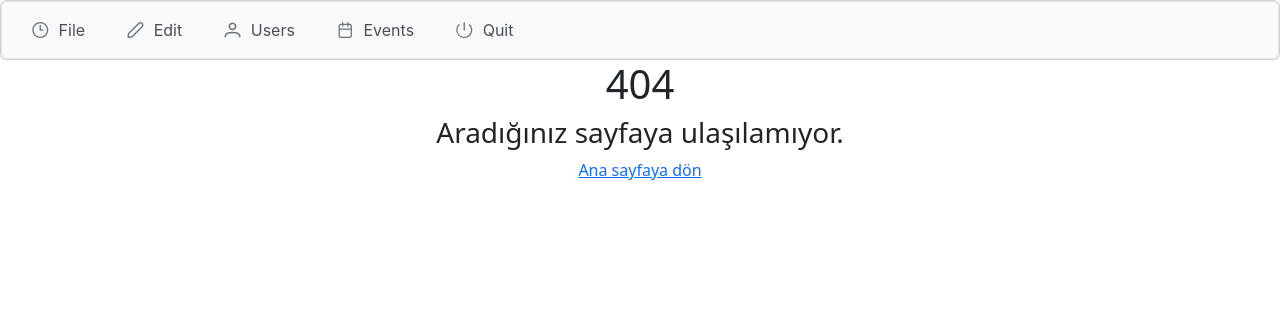
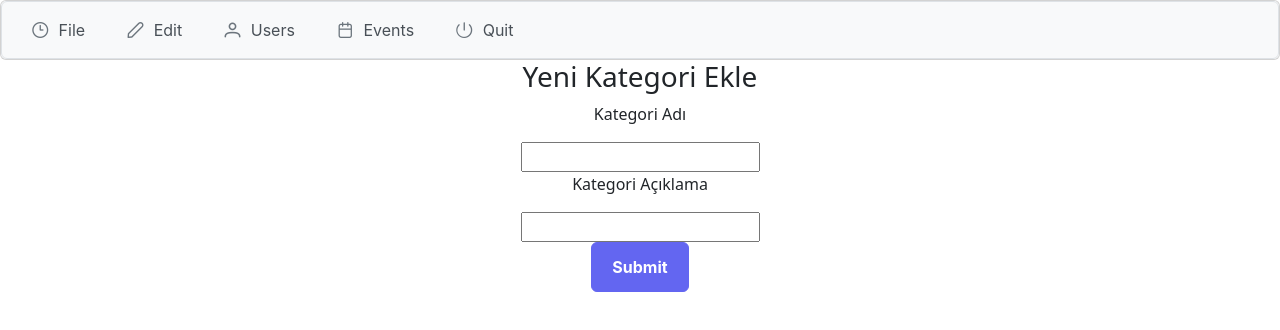
Before and after one commit to halit-kalayci-instruction/esba--react, a React (Create React App) app: page /add-category in a window 1280 px wide. Before the commit this address had no page. Shown: the top 330 px of the page. Built offline with nearby package versions, Linux system fonts and the light colour scheme.

Commit message:
formik and yup implementation

```diff
--- a/package.json
+++ b/package.json
@@ -9,13 +9,16 @@
 		"axios": "^1.3.0",
 		"bootstrap": "^5.2.3",
 		"concurrently": "^7.6.0",
+		"formik": "^2.2.9",
 		"primeicons": "^6.0.1",
 		"primereact": "^9.0.0-beta.1",
 		"react": "^18.2.0",
 		"react-dom": "^18.2.0",
 		"react-router-dom": "^6.8.0",
 		"react-scripts": "5.0.1",
-		"web-vitals": "^2.1.4"
+		"toastr": "^2.1.4",
+		"web-vitals": "^2.1.4",
+		"yup": "^0.32.11"
 	},
 	"scripts": {
 		"start": "react-scripts start",
--- a/src/App.js
+++ b/src/App.js
@@ -3,6 +3,7 @@ import "primereact/resources/themes/lara-light-indigo/theme.css";
 import "primereact/resources/primereact.min.css";
 import "primeicons/primeicons.css";
 import "bootstrap/dist/css/bootstrap.min.css"
+import "toastr/build/toastr.min.css"
 import { useEffect, useState } from 'react';
 import Navbar from './components/navbar/Navbar';
 import ProductCard from './components/product-card/ProductCard';
@@ -13,6 +14,7 @@ import Homepage from './pages/homepage/Homepage'
 import ProductList from './pages/product-list/ProductList'
 import NotFound from './pages/not-found/NotFound';
 import ProductDetail from './pages/product-detail/ProductDetail';
+import AddCategory from './pages/add-category/AddCategory';
 function App() {
 
   function ScrollToTop() {
@@ -33,6 +35,7 @@ function App() {
           <Route path='/' element={<Homepage />} />
           <Route path='/products' element={<ProductList />} />
           <Route path='/product/:id' element={<ProductDetail />} />
+          <Route path="/add-category" element={<AddCategory />} />
         </Routes>
       </BrowserRouter>
       <footer></footer>
--- /dev/null
+++ b/src/pages/add-category/AddCategory.jsx
@@ -0,0 +1,59 @@
+import {ErrorMessage, Field, Form, Formik} from "formik";
+import React from "react";
+import {Button} from "primereact/button";
+import * as Yup from "yup";
+import CategoryService from "../../services/category/categoryService";
+import {useNavigate} from "react-router-dom";
+import toastr from "toastr";
+const yupSchema = Yup.object().shape({
+	name: Yup.string()
+		.required("Kategori ismi zorunludur")
+		.min(2, "Kategori ismi en az 2 haneli olmalıdır"),
+	description: Yup.string().required("Açıklama zorunludur"),
+});
+
+export default function AddCategory() {
+	const navigate = useNavigate();
+	const initialFormValues = {name: "", description: ""};
+	const onFormSubmit = values => {
+		//kullanıcı butona bastığı anda formun o anki değeri elimde..
+		// kod bloğu buraya geldi ise, validationlardan geçmiştir..
+		let categoryService = new CategoryService();
+		categoryService.add(values).then(response => {
+			toastr.success("Kategori başarıyla eklendi..", "Başarılı");
+			navigate("/products");
+		});
+	};
+
+	return (
+		<div>
+			<h3>Yeni Kategori Ekle</h3>
+			<Formik
+				initialValues={initialFormValues}
+				onSubmit={values => {
+					onFormSubmit(values);
+				}}
+				validationSchema={yupSchema}
+			>
+				{({errors, touched}) => (
+					<Form>
+						<p>Kategori Adı</p>
+						<Field name="name" />
+						<ErrorMessage name="name">
+							{msg => <p className="text-danger">{msg}</p>}
+						</ErrorMessage>
+
+						<p>Kategori Açıklama</p>
+						<Field name="description" />
+						<ErrorMessage name="description">
+							{msg => <p className="text-danger">{msg}</p>}
+						</ErrorMessage>
+
+						<br></br>
+						<Button label="Submit" type="submit" />
+					</Form>
+				)}
+			</Formik>
+		</div>
+	);
+}
--- a/src/services/category/categoryService.js
+++ b/src/services/category/categoryService.js
@@ -7,5 +7,7 @@ export default class CategoryService {
         return instance.get("/categories");
     }
     getById() { }
-    add() { }
+    add(category) {
+        return instance.post("/categories", category);
+    }
 }
```
Also changed, not shown: 1 other file (tests, documents, lock files or other folders).
